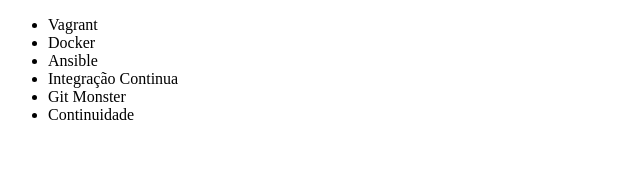
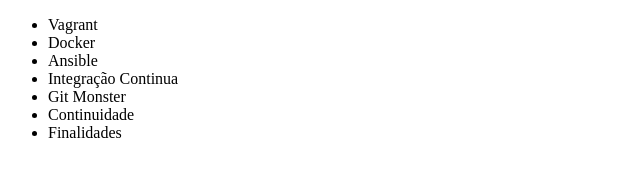
Before and after one commit to jorgelpsimoes/alura-git, a plain HTML site: page index.html in a window 1280 px wide. Shown: the whole page, without its empty margins (0-640 px from the left). Drawn offline with Linux system fonts and the light colour scheme.

Commit message:
add parametro de finalidade na lista

```diff
--- a/index.html
+++ b/index.html
@@ -12,6 +12,7 @@
         <li>Integração Continua</li>
         <li>Git Monster</li>
         <li>Continuidade</li>
+        <li>Finalidades</li>
     </ul>
 </body>
 </html>
```
